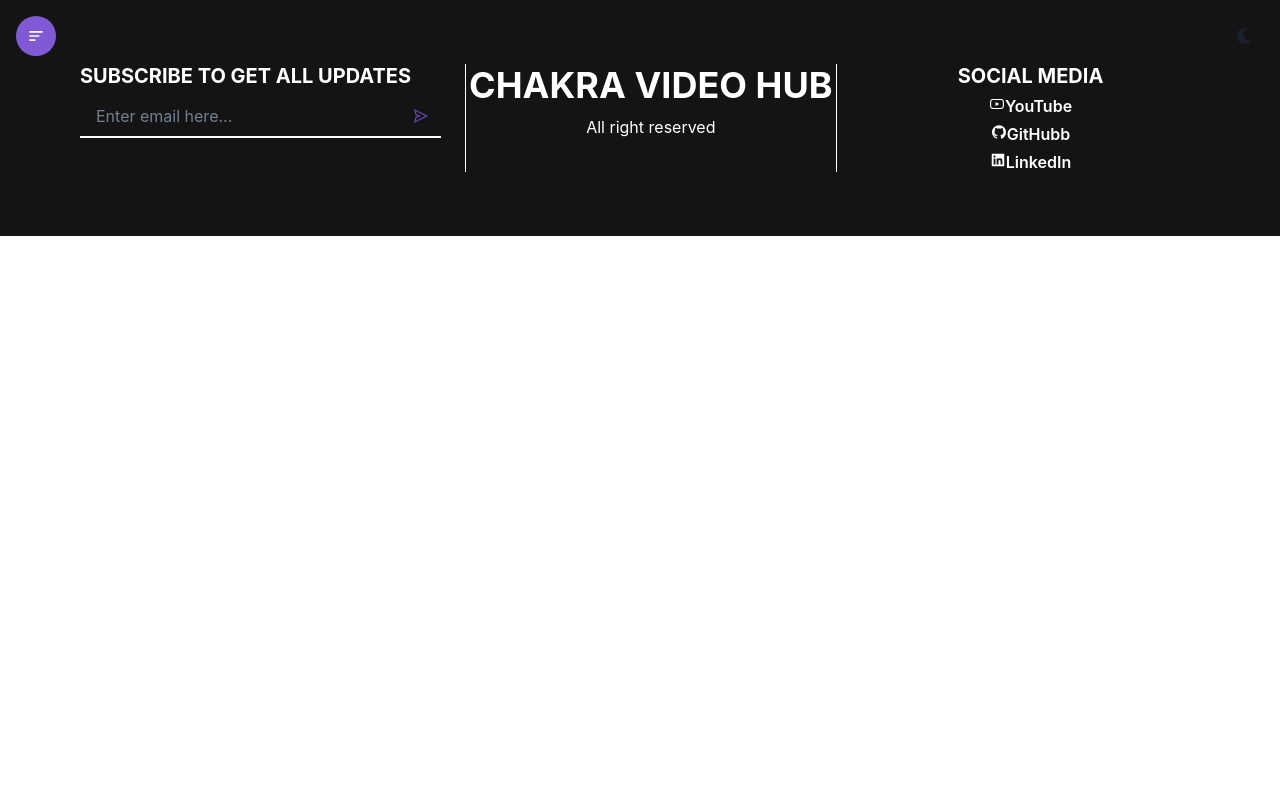
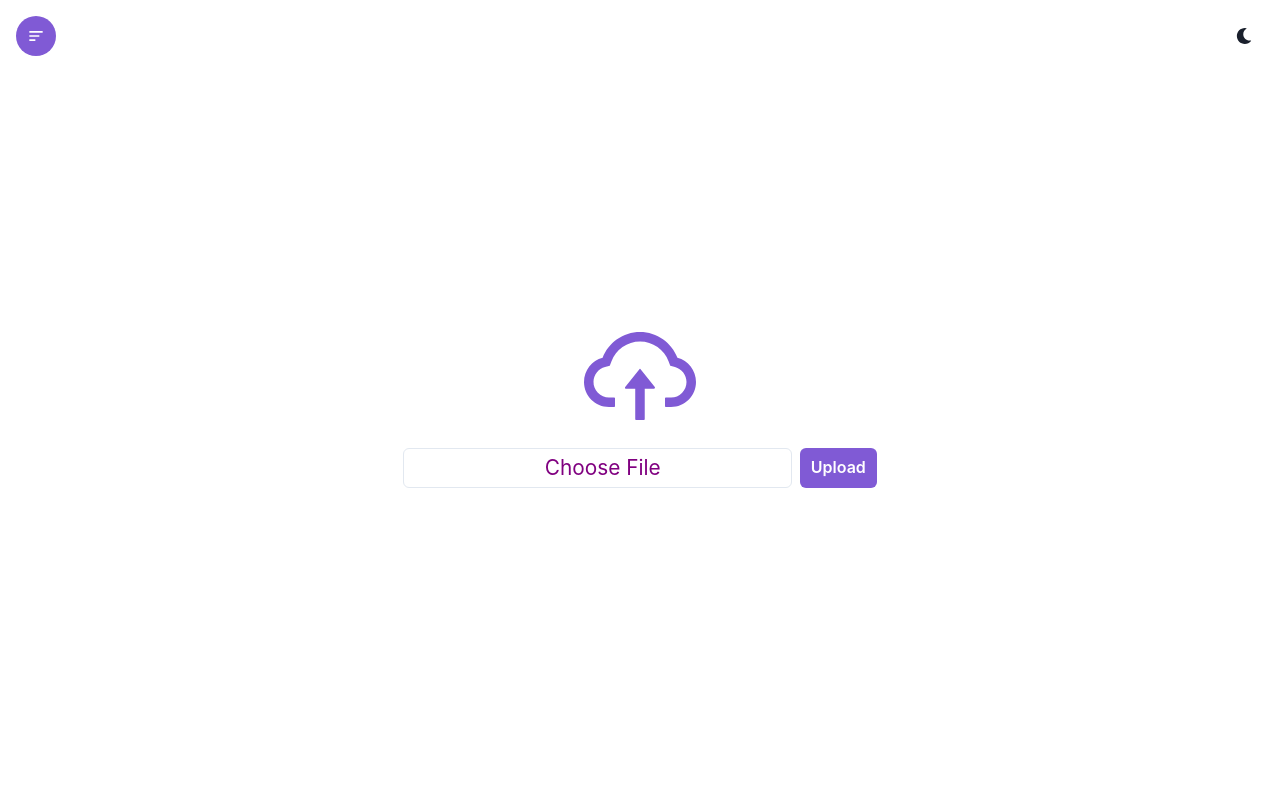
Before and after one commit to JMSohelRana/video-app-chakra-ui, a React (Create React App) app: page /upload in a window 1280 px wide. Shown: the top 800 px of the page. Built offline with nearby package versions, Linux system fonts and the light colour scheme.

Commit message:
upload component added and normal upload file added from pc

```diff
--- a/src/App.js
+++ b/src/App.js
@@ -3,6 +3,7 @@
 import Home from './components/Home';
 import Footer from './components/Footer';
 import Videos from './components/Videos';
+import Upload from './components/Upload';
 
 function App() {
   return (
@@ -12,6 +13,7 @@
         <Route path="/" element={<Home></Home>}></Route>
         <Route path="/home" element={<Home></Home>}></Route>
         <Route path="/videos" element={<Videos></Videos>}></Route>
+        <Route path="/upload" element={<Upload></Upload>}></Route>
       </Routes>
       <Footer />
     </BrowserRouter>
--- a/src/components/Upload.jsx
+++ b/src/components/Upload.jsx
@@ -1,7 +1,41 @@
+import { Button, Container, HStack, Input, VStack } from '@chakra-ui/react';
 import React from 'react';
+import { AiOutlineCloudUpload } from 'react-icons/ai';
 
 const Upload = () => {
-  return <div>Upload</div>;
+  return (
+    <Container maxW={'container.xl'} h={'100vh'} p={'16'}>
+      <VStack color={'purple.500'} h={'full'} justifyContent={'center'}>
+        <AiOutlineCloudUpload size={'10vmax'}></AiOutlineCloudUpload>
+
+        <form>
+          <HStack>
+            <Input
+              required
+              type="file"
+              css={{
+                '&::file-selector-button': {
+                  border: 'none',
+                  width: 'calc(100% + 36px)',
+                  height: '100%',
+                  marginLeft: '-18px',
+                  color: 'purple',
+                  backgroundColor: 'white',
+                  borderRadius: '24px',
+                  paddingLeft: '1rem',
+                  fontSize: '1.3rem',
+                  cursor: 'pointer',
+                },
+              }}
+            ></Input>
+            <Button colorScheme="purple" type="submit">
+              Upload
+            </Button>
+          </HStack>
+        </form>
+      </VStack>
+    </Container>
+  );
 };
 
 export default Upload;
```
